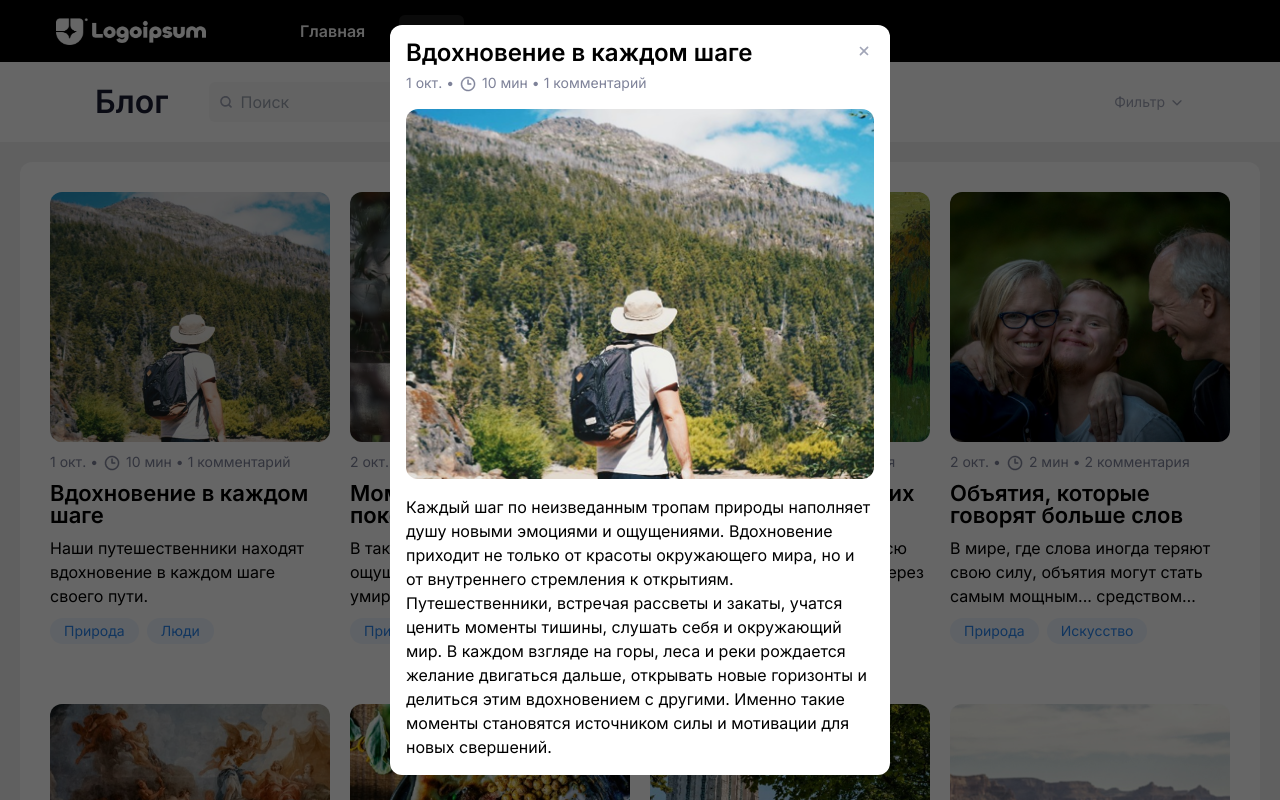
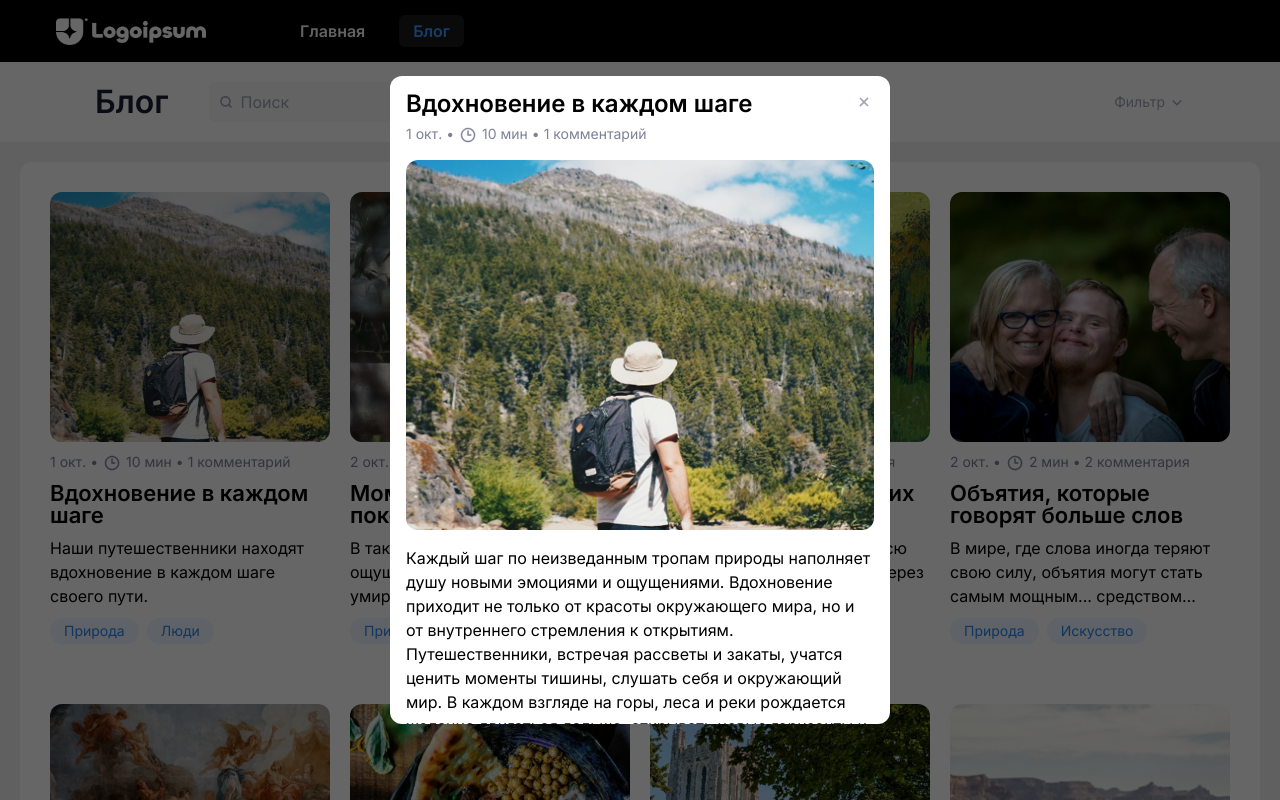
Before and after one commit to lewis2101/image-finder, a Vue app: page /blog in a window 1280 px wide. Both pictures are taken after a click on the element 190 px from the left and 418 px from the top of the page. Shown: the top 800 px of the page. Built offline with nearby package versions, Linux system fonts and the light colour scheme.

Commit message:
fix overlay size

```diff
--- a/src/widgets/ModalCard/ui/ModalCard.vue
+++ b/src/widgets/ModalCard/ui/ModalCard.vue
@@ -17,7 +17,7 @@ watch(showModel, (newValue) => {
 <template>
     <Teleport to="#layout">
         <Transition name="fade">
-            <div v-if="showModel" class="fixed w-screen h-screen inset-0 bg-base-black z-50 bg-opacity-60
+            <div v-if="showModel" class="fixed w-screen max-h-dvh inset-0 bg-base-black z-50 bg-opacity-60
                 flex items-center justify-center py-5 px-5" @click="showModel = false">
                 <div class="w-full min-w-[150px] max-w-[500px] h-fit modal-content
                     bg-base-white py-4 px-4 rounded-12 relative" @click.stop>
@@ -33,7 +33,7 @@ watch(showModel, (newValue) => {
 
 <style scoped lang="scss">
 .modal-content {
-    max-height: calc(100vh - 50px);
+    max-height: calc(100dvh - 20%);
     overflow-y: auto;
 }
 </style>
```
